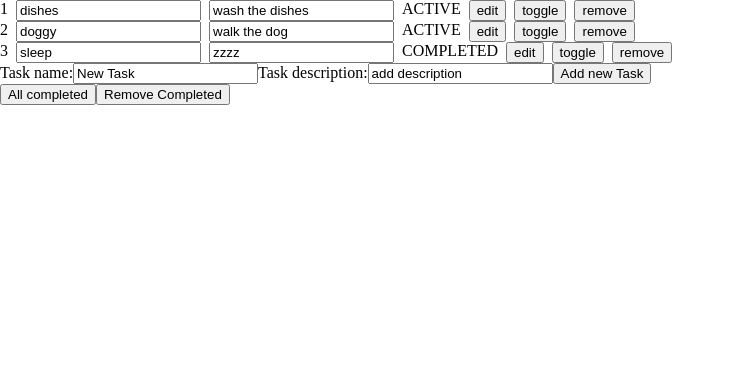
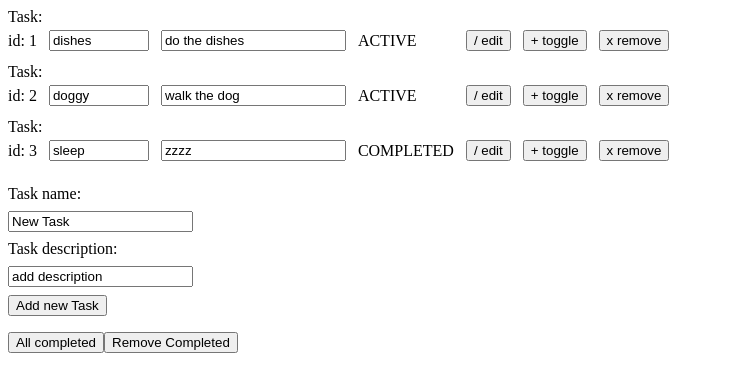
Before and after one commit to sergey-stenyanskiy/react-typescript-practice-1, a React app: page / in a window 1280 px wide. Shown: the top 392 px of the page, without its empty margins (0-735 px from the left). Built offline with nearby package versions, Linux system fonts and the light colour scheme; the HTML template or start-up script is replaced by a standard one.

Commit message:
refactoring; added basic styling

```diff
--- a/src/component/AddTodoForm.tsx
+++ b/src/component/AddTodoForm.tsx
@@ -5,13 +5,13 @@ type AddTodoFormProps = {
 }
 
 type AddTodoFormState = {
-  taskName: string,
-  taskText: string,
+  todoName: string,
+  todoText: string,
 }
 
 const initialState: AddTodoFormState = {
-  taskName: 'New Task',
-  taskText: 'add description',
+  todoName: 'New Task',
+  todoText: 'add description',
 }
 
 export default class AddTodoForm extends React.Component<AddTodoFormProps, AddTodoFormState> {
@@ -33,22 +33,22 @@ export default class AddTodoForm extends React.Component<AddTodoFormProps, AddTo
 
   addTodo() {
     this.props.handleAddTodo({
-      name: this.state.taskName,
-      text: this.state.taskText,
+      name: this.state.todoName,
+      text: this.state.todoText,
     });
   }
 
   handleTodoNameChange(e: React.ChangeEvent<HTMLInputElement>) {
     this.setState({
       ...this.state,
-      taskName: e.target.value
+      todoName: e.target.value
     });
   }
 
   handleTodoTextChange(e: React.ChangeEvent<HTMLInputElement>) {
     this.setState({
       ...this.state,
-      taskText: e.target.value
+      todoText: e.target.value
     });
   }
 
@@ -64,18 +64,18 @@ export default class AddTodoForm extends React.Component<AddTodoFormProps, AddTo
   }
 
   render() {
-    const {taskName, taskText} = this.state;
+    const {todoName, todoText} = this.state;
 
     return (
-      <form name="add-task-from" ref={this.form} onSubmit={this.handleSubmit}>
-        <label htmlFor="add-task-name">
+      <form name="add-todo-from" className="add-todo-form" ref={this.form} onSubmit={this.handleSubmit}>
+        <label htmlFor="add-todo-name">
           Task name:
         </label>
-        <input type="text" id="add-task-task-name" value={taskName} onChange={this.handleTodoNameChange} required/>
-        <label htmlFor="add-task-text">
+        <input type="text" id="add-todo-todo-name" value={todoName} onChange={this.handleTodoNameChange} required/>
+        <label htmlFor="add-todo-text">
           Task description:
         </label>
-        <input type="text" id="add-task-task-text" value={taskText} onChange={this.handleTodoTextChange} />
+        <input type="text" id="add-todo-todo-text" value={todoText} onChange={this.handleTodoTextChange} />
         <button type="submit" >Add new Task</button>
       </form>
     );
--- a/src/component/TodoList.tsx
+++ b/src/component/TodoList.tsx
@@ -17,9 +17,11 @@ export default class TodoList extends React.Component<TodoListProps> {
   render() {
     const {todos, actions} = this.props;
 
+    const content = todos.length > 0 ? todos.map(todo => <TodoListItem key={uuid()} todo={todo} actions={actions} />) : "No tasks"
+
     return (
       <div className="todo-list">
-        {todos.map(todo => <TodoListItem key={uuid()} todo={todo} actions={actions} />)}
+        {content}
       </div>
     );
   }
--- a/src/component/TodoListItem.tsx
+++ b/src/component/TodoListItem.tsx
@@ -14,35 +14,12 @@ export default class TodoListItem extends React.Component<TodoProps> {
   constructor(props: TodoProps) {
     super(props);
 
-    this.state = {
-      editName: props.todo.name,
-      editText: props.todo.text,
-    }
-
     this.handleToggle = this.handleToggle.bind(this);
     this.handleRemove = this.handleRemove.bind(this);
     this.handleEdit = this.handleEdit.bind(this);
 
     this.editName = React.createRef();
     this.editText = React.createRef();
-  }
-
-  handleEditNameChange(e: React.ChangeEvent<HTMLInputElement>) {
-    this.setState(state => {
-      return {
-        ...state,
-        editName: e.target.value
-      };
-    });
-  }
-
-  handleEditTextChange(e: React.ChangeEvent<HTMLInputElement>) {
-    this.setState(state => {
-      return {
-        ...state,
-        editText: e.target.value
-      };
-    });
   }
 
   handleToggle(e: React.MouseEvent<HTMLButtonElement>) {
@@ -74,13 +51,17 @@ export default class TodoListItem extends React.Component<TodoProps> {
 
     return (
       <div className="todo-item">
-        <div className="todo-id">{todo.id}</div>
-        <input type="text" className="todo-name" id={`todo-name-${todo.id}`} defaultValue={todo.name} ref={this.editName}/>
-        <input type="text" className="todo-text" id={`todo-text-${todo.id}`} defaultValue={todo.text} ref={this.editText}/>
-        <div className={statusClass}>{todo.status.toUpperCase()}</div>
-        <button type="button" onClick={this.handleEdit}>edit</button>
-        <button type="button" onClick={this.handleToggle}>toggle</button>
-        <button type="button" onClick={this.handleRemove}>remove</button>
+        Task:
+        <div style={{marginBottom: "4px"}} />
+        <div className="todo-item-content">
+          <div className="todo-id">id: {todo.id}</div>
+          <input type="text" className="todo-name" id={`todo-name-${todo.id}`} defaultValue={todo.name} ref={this.editName}/>
+          <input type="text" className="todo-text" id={`todo-text-${todo.id}`} defaultValue={todo.text} ref={this.editText}/>
+          <div className={statusClass}>{todo.status.toUpperCase()}</div>
+          <button type="button" onClick={this.handleEdit}>/ edit</button>
+          <button type="button" onClick={this.handleToggle}>+ toggle</button>
+          <button type="button" onClick={this.handleRemove}>x remove</button>
+        </div>
       </div>
     );
   }
--- a/src/css/index.scss
+++ b/src/css/index.scss
@@ -6,24 +6,65 @@ html {
   box-sizing: border-box;
 }
 
-body {
-  margin: 0
+main {
+  display: flex;
+  flex-direction: column;
 }
 
 .todo-list {
   display: flex;
   flex-direction: column;
+
+  margin-bottom: 24px;
 }
 
 .todo-item {
+  margin-bottom: 12px;
+}
+
+.todo-item:last-child {
+  margin-bottom: 0;
+}
+
+.todo-item-content {
   display: flex;
   flex-direction: row;
+  align-items: center;
 }
 
-.todo-item > * {
-  margin-right: 8px;
+.todo-item-content > * {
+  margin-right: 12px;
 }
 
-.todo-item > *:last-child {
+.todo-item-content > *:last-child {
   margin-right: 0;
 }
+
+.todo-name {
+  width: 100px;
+}
+
+.todo-description {
+  width: 150px;
+}
+
+.todo-status {
+  width: 96px;
+  overflow-x: hidden;
+}
+
+.add-todo-form {
+  display: flex;
+  flex-direction: column;
+  align-items: flex-start;
+
+  margin-bottom: 16px;
+}
+
+.add-todo-form > * {
+  margin-bottom: 8px;
+}
+
+.add-todo-form > *:last-child {
+  margin-bottom: 0;
+}
--- a/src/view/Home.tsx
+++ b/src/view/Home.tsx
@@ -17,7 +17,7 @@ const initialState: HomeState = {
     {
       id: genId.next(),
       name: 'dishes',
-      text: 'wash the dishes',
+      text: 'do the dishes',
       status: TodoStatus.ACTIVE
     },
     {
@@ -145,14 +145,14 @@ export default class Home extends React.Component<HomeProps, HomeState> {
     }
 
     return (
-      <>
+      <main className="home">
         <TodoList todos={todos} actions={actions}  />
         <AddTaskForm handleAddTodo={this.addTodo}/>
         <div className="actions">
           <button type="button" onClick={this.completeAllTodos}>All completed</button>
           <button type="button" onClick={this.removeCompleted}>Remove Completed</button>
         </div>
-      </>
+      </main>
     );
   }
 }
```
